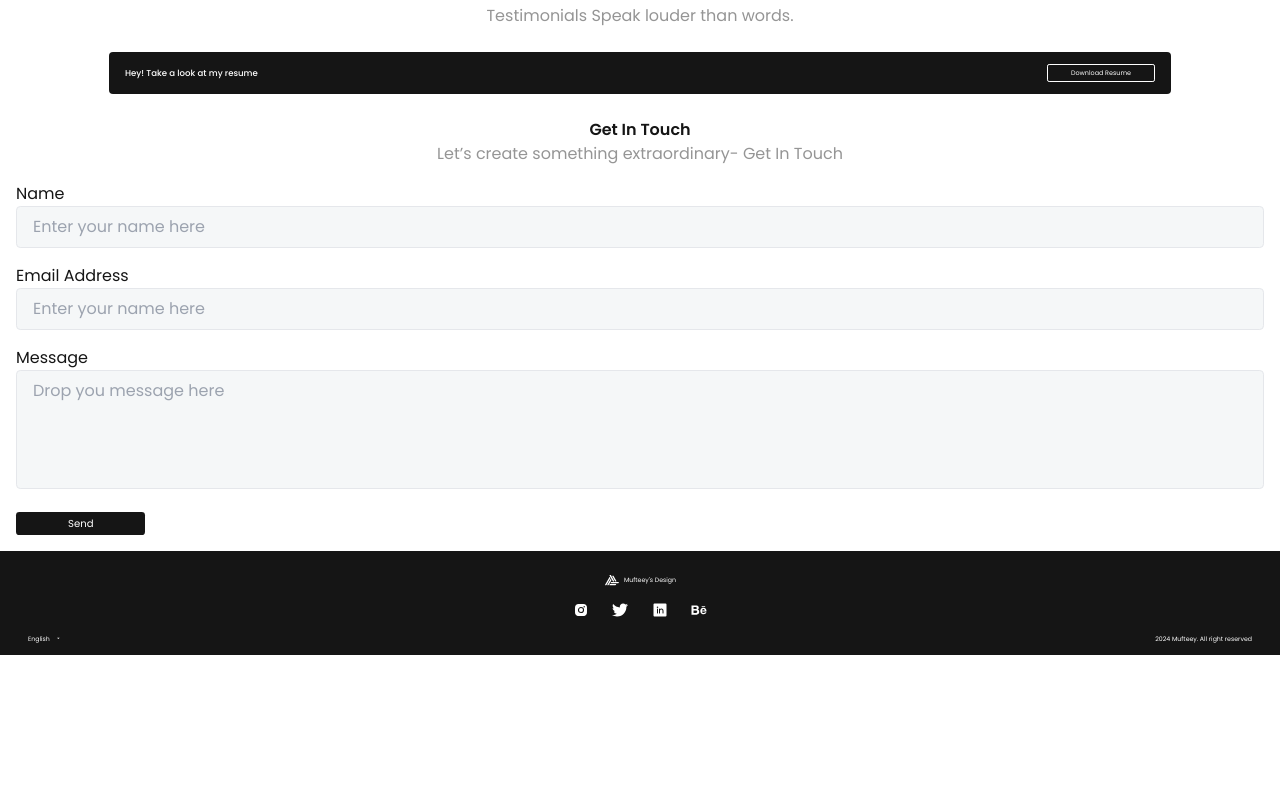
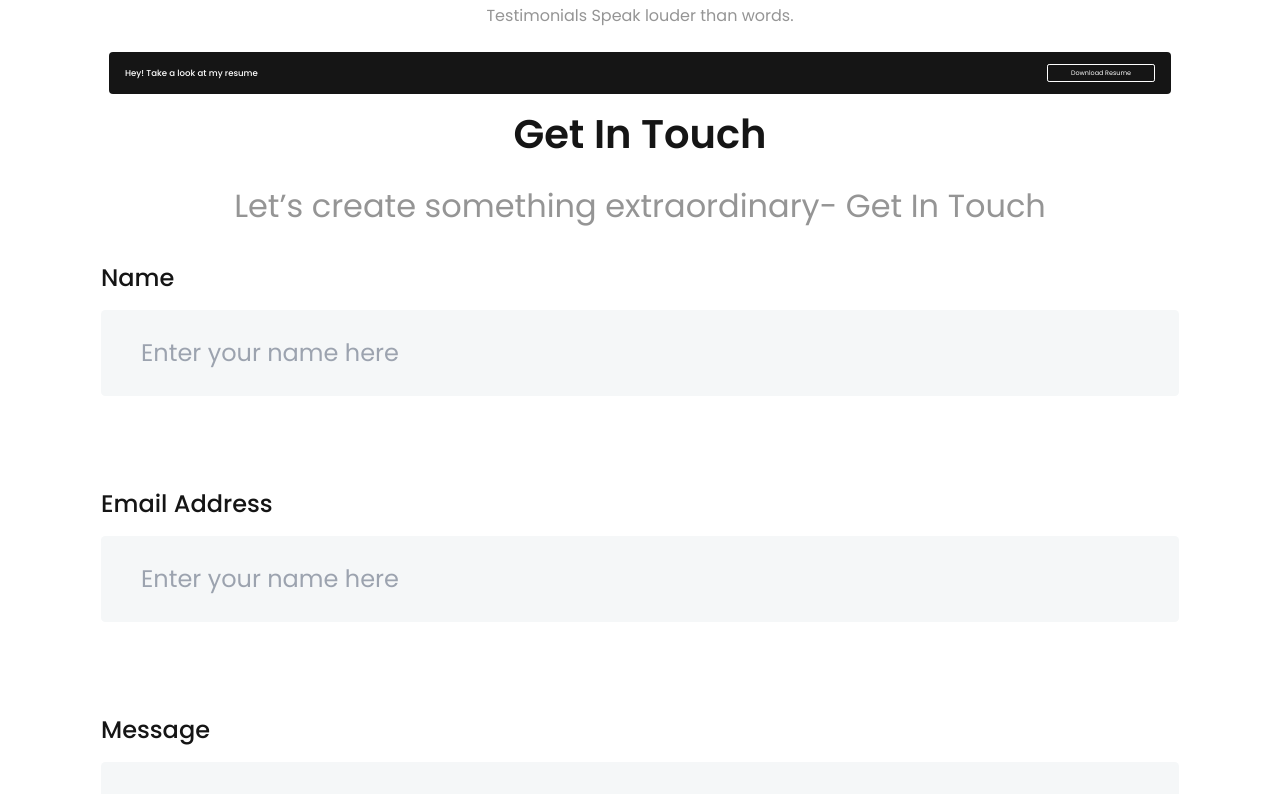
Before and after one commit to mmustaphak/ui-ux-portfolio, a React (Vite) app: page / in a window 1280 px wide. Shown: the part 2002-2796 px from the top of the page. Before the commit the page ends 2657 px from the top, so only its background shows below. Built offline with nearby package versions, Linux system fonts and the light colour scheme.

Commit message:
Finished styling the get in touch form

```diff
--- a/src/components/GetInTouchForm.jsx
+++ b/src/components/GetInTouchForm.jsx
@@ -5,21 +5,21 @@ figure out how to push the submit button to the left*/
 
 export default function GetInTouchForm() {
   return (
-    <Form className="p-4 flex flex-col">
-        <label className="block text-left text-black">
+    <Form className="p-4 flex flex-col md:pt-6 lg:pt-8">
+        <label className="block font-medium text-left text-black lg:text-2xl">
             Name <br />
-                <input className="w-full py-2 px-4 rounded-[4.29px] bg-whitish focus:outline-none focus: border focus:border-black" type="text" placeholder="Enter your name here" />
+                <input className="w-full py-2 px-4 rounded-[4.29px] font-normal bg-whitish focus:outline-none focus:border focus:border-black placeholder:font-normal md:min-h-[52px] lg:mt-4 lg:py-[27px] lg:px-10 lg:focus:border-3" type="text" placeholder="Enter your name here" />
         </label>
-        <label className="block mt-4 text-left text-black">
+        <label className="block mt-4 font-medium text-left text-black lg:mt-[92px] lg:text-2xl">
             Email Address <br />
-                <input className="w-full py-2 px-4 rounded-[4.29px] bg-whitish focus:outline-none focus: border focus:border-black" type="email"  placeholder="Enter your name here" />
+                <input className="w-full py-2 px-4 rounded-[4.29px] font-normal bg-whitish focus:outline-none focus:border focus:border-black placeholder:font-normal md:min-h-[52px] lg:mt-4 lg:py-[27px] lg:px-10 lg:focus:border-3" type="email"  placeholder="Enter your name here" />
         </label>
-        <label className="block mt-4 text-left text-black">
+        <label className="block mt-4 font-medium text-left text-black lg:mt-[92px] lg:text-2xl">
             Message <br />
-                <textarea className="w-full min-h-[119px] resize-none py-2 px-4 rounded-[4.29px] bg-whitish focus:outline-none focus: border focus:border-black" placeholder="Drop you message here"></textarea>
+                <textarea className="w-full min-h-[119px] resize-none py-2 px-4 rounded-[4.29px] font-normal bg-whitish focus:outline-none focus:border focus:border-black placeholder:font-normal md:min-h-[270px] lg:mt-4 lg:py-[27px] lg:px-10 lg:focus:border-3" placeholder="Drop you message here"></textarea>
         </label>
 
-        <button className="self-start py-1 px-[52px] mt-4 rounded-[3.37px] text-[10.11px] text-white bg-black" type="submit">Send</button>
+        <button className="self-start py-1 px-[52px] mt-4 font-medium rounded-[3.37px] text-[10.11px] text-white md:py-2 md:px-[90px] md:text-[18px] md:rounded-md bg-black md:font-semibold lg:pt-[10px] lg:px-[173px] lg:text-2xl lg:rounded-lg" type="submit">Send</button>
     </Form>
   )
 }
--- a/src/components/Layout.jsx
+++ b/src/components/Layout.jsx
@@ -18,13 +18,13 @@ export default function Layout() {
             <div className="max-w-[1110px] mx-auto">
                 <Header />
                 <Outlet />
+                <div className="">
+                    <h1 className="text-black font-semibold min-[480px]:text-2xl lg:text-[2.5rem]">Get In Touch</h1>
+                    <p className="lg:pt-8 lg:text-[2rem]">Let’s create something extraordinary- Get In Touch</p>
+                    <GetInTouchForm />
+                </div>
             </div>
 
-            <div>
-                <h1 className="text-black font-semibold">Get In Touch</h1>
-                <p>Let’s create something extraordinary- Get In Touch</p>
-                <GetInTouchForm />
-            </div>
 
             <footer className="flex flex-col justify-center mt-auto pt-6 pb-3 px-7 w-full text-center text-white text-[6.24px] bg-black">
                 <div className="flex mx-auto">
```
